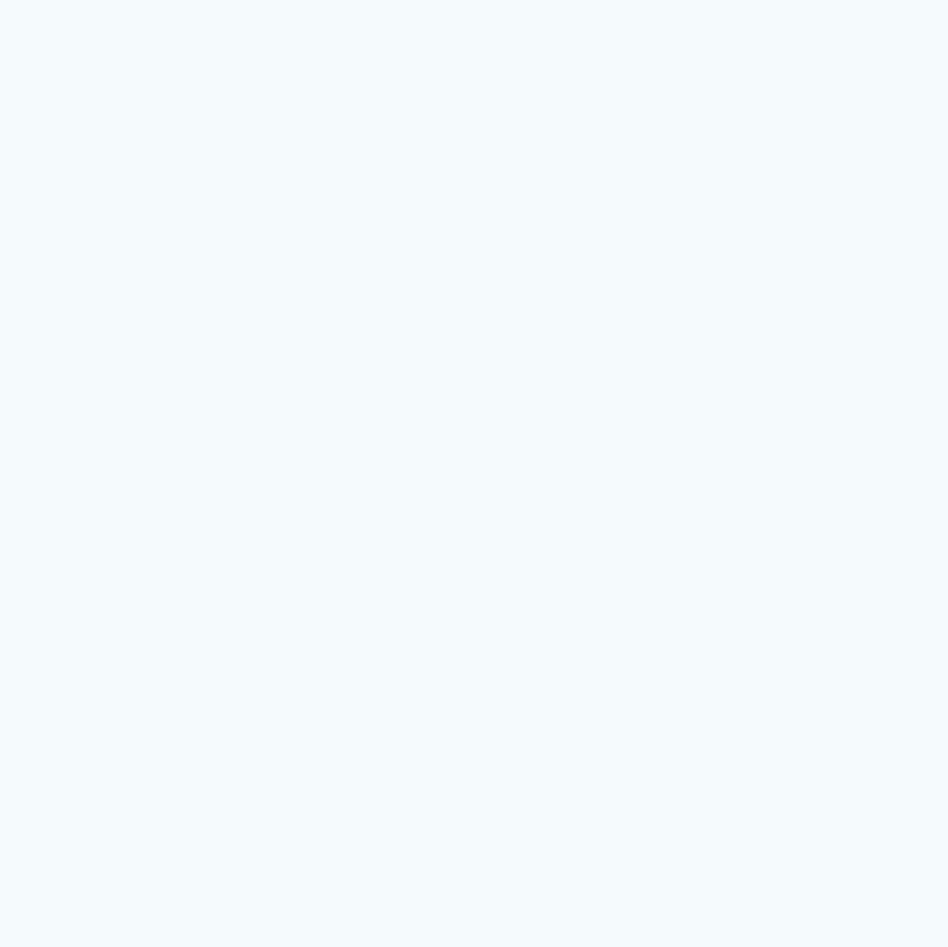
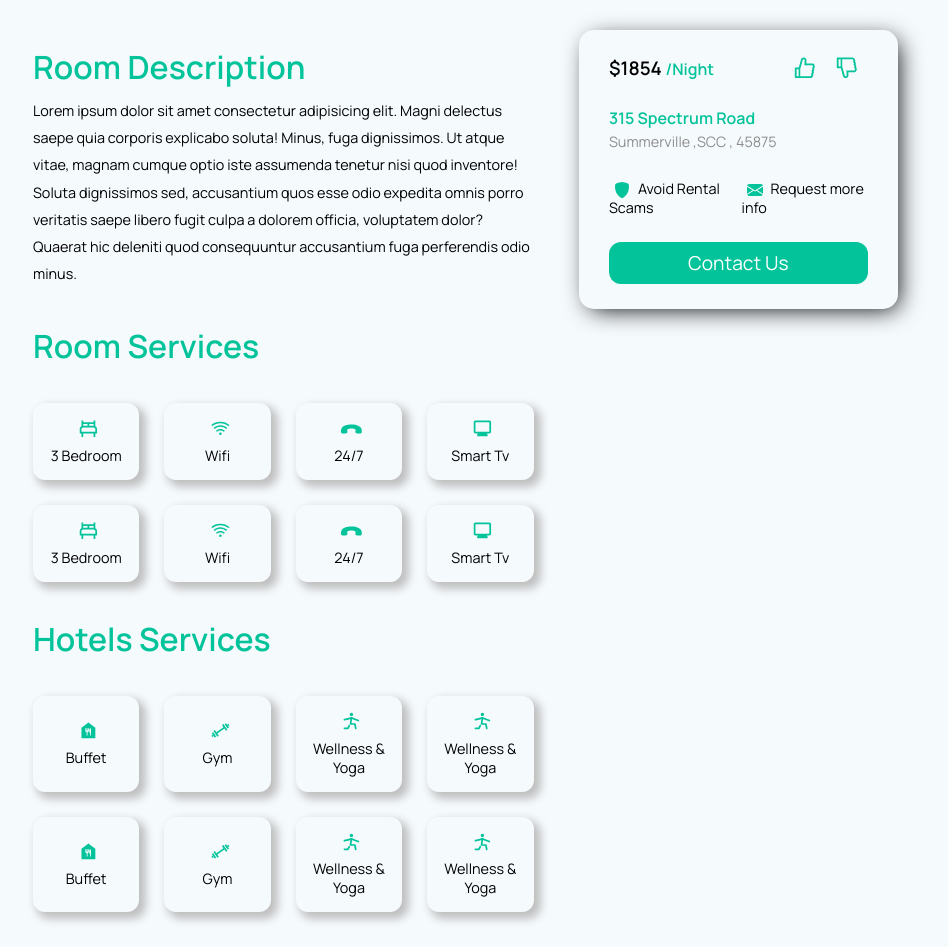
Before and after one commit to Aymsep/Travel_agency, a React (Create React App) app in the folder client_side/: page /details/1 in a window 1280 px wide. Shown: the part 680-1627 px from the top of the page, without its empty margins (152-1100 px from the left). Before the commit the page ends 800 px from the top, so only its background shows below. Built offline with nearby package versions, Linux system fonts and the light colour scheme.

Commit message:
details page is completed still need some touch , and link every product to the details

```diff
--- /dev/null
+++ b/client_side/src/components/Services/Services.jsx
@@ -0,0 +1,13 @@
+import React from 'react'
+import './Services.scss'
+
+const Services = ({icon,text}) => {
+  return (
+    <div className="services">
+        {icon}
+        <p>{text}</p>
+    </div>
+  )
+}
+
+export default Services
--- /dev/null
+++ b/client_side/src/components/Services/Services.scss
@@ -0,0 +1,21 @@
+.services{
+    text-align: center;
+    display: flex;
+    flex-direction: column;
+    justify-content: center;
+    align-items: center;
+    max-width: 110px;
+    border-radius: 12px;
+    padding: 15px;
+    -webkit-box-shadow: 5px 5px 23px 10px #BFBFBF;
+    box-shadow: 5px 5px 9px 2px #BFBFBF;
+    svg{
+        color: var(--primary-color);
+        font-size: 1.3rem;
+        margin-bottom: 7px;
+    }
+    p{
+        font-size: .9rem;
+        text-transform: capitalize;
+    }
+}
--- a/client_side/src/pages/Details/Details.jsx
+++ b/client_side/src/pages/Details/Details.jsx
@@ -1,12 +1,96 @@
 import React from 'react'
 import "./Details.scss"
+import Gallery from '../../components/Gallery_image/Gallery_im'
+import {Link} from 'react-router-dom'
+import {AiFillLike,AiFillDislike,AiOutlineLike,AiOutlineDislike} from 'react-icons/ai'
+import {BsFillShieldFill,BsFillEnvelopeFill} from 'react-icons/bs'
+import Button from '../../components/Button/Button'
+import Services from '../../components/Services/Services'
+import {BiBed} from 'react-icons/bi'
+import {AiOutlineWifi} from 'react-icons/ai'
+import {ImPhoneHangUp} from 'react-icons/im'
+import {MdOutlineMonitor,MdFoodBank} from 'react-icons/md'
+import {CgGym} from 'react-icons/cg'
+import {TbYoga} from 'react-icons/tb'
+
 
 
 const Details = () => {
+  const url = 'http://localhost:3005/uploads/image-1679538717418.jpg'
   return (
     <div className="app__details">
+      <Link to="/discover" >Return Back</Link>
+      <h1>315 Spectrum Road</h1>
+      <p>Summerville, SCC, 24956</p>
 
+      <div className="app__details-images">
+          <Gallery width={650} height={420} image={url} />
+          <div className="app__details-images-sec">
+              <Gallery width={400} height={180} image={url} />
+              <Gallery width={400} height={220} image={url} />
+          </div>
+      </div>
+
+      <div className="app__details-info">
+        <div className="app__details-info-left">
+            <h1>Room Description</h1>
+            <p>Lorem ipsum dolor sit amet consectetur adipisicing elit. Magni delectus saepe quia corporis explicabo soluta! Minus, fuga dignissimos. Ut atque vitae, magnam cumque optio iste assumenda tenetur nisi quod inventore!
+            Soluta dignissimos sed, accusantium quos esse odio expedita omnis porro veritatis saepe libero fugit culpa a dolorem officia, voluptatem dolor? Quaerat hic deleniti quod consequuntur accusantium fuga perferendis odio minus.</p>
+        </div>
+
+        <div className="app__details-info-right">
+          <div className="app__details-info-right-col1">
+            <h3>$1854 <span className="p-text">/Night</span></h3>
+            <div className="icons">
+              <AiOutlineLike/>
+              <AiOutlineDislike/>
+            </div>
+          </div>
+
+          <div className="app__details-info-right-col2">
+            <h4>315 Spectrum Road</h4>
+            <p className="p-text">Summerville ,SCC , 45875</p>
+          </div>
+
+          <div className="app__details-info-right-col3">
+            <span><BsFillShieldFill/>Avoid Rental Scams</span>
+            <span><BsFillEnvelopeFill/>Request more info</span>
+          </div>
+          <div className="app__details-info-right-col4">
+            <button>Contact us</button>
+          </div>
+        </div>
+      </div>
+
+      <div className="Header">
+            <h1>Room Services</h1>
+      </div>
+      <div className="app__details-services">
+        <Services text='3 bedroom' icon={<BiBed/>} />
+        <Services text='Wifi' icon={<AiOutlineWifi/>} />
+        <Services text='24/7 ' icon={<ImPhoneHangUp/>} />
+        <Services text='smart tv ' icon={<MdOutlineMonitor/>} />
+        <Services text='3 bedroom' icon={<BiBed/>} />
+        <Services text='Wifi' icon={<AiOutlineWifi/>} />
+        <Services text='24/7 ' icon={<ImPhoneHangUp/>} />
+        <Services text='smart tv ' icon={<MdOutlineMonitor/>} />
     </div>
+          <div className="Header">
+            <h1>Hotels Services</h1>
+          </div>
+
+        <div className="app__details-hotels">
+          <Services text='buffet' icon={<MdFoodBank/>} />
+          <Services text='gym' icon={<CgGym/>} />
+          <Services text='wellness & yoga' icon={<TbYoga/>} />
+          <Services text='wellness & yoga' icon={<TbYoga/>} />
+          <Services text='buffet' icon={<MdFoodBank/>} />
+          <Services text='gym' icon={<CgGym/>} />
+          <Services text='wellness & yoga' icon={<TbYoga/>} />
+          <Services text='wellness & yoga' icon={<TbYoga/>} />
+        </div>
+
+      </div>
   )
 }
 
--- a/client_side/src/pages/Details/Details.scss
+++ b/client_side/src/pages/Details/Details.scss
@@ -0,0 +1,97 @@
+svg{
+    vertical-align: middle;
+}
+.app__details{
+    margin: 35px 185px;
+    h1{
+        margin: 15px 0 8px;
+        color: var(--primary-color);
+    }
+    p{
+        font-size: .9rem;
+    }
+    &-images{
+        display: grid;
+        grid-template-columns: 60% 35% ;
+    }
+    &-info{
+        margin-top: 35px;
+        display: grid;
+        grid-template-columns: 55% 35%;
+        gap: 5%;
+        &-left{
+            p{
+                line-height: 1.7rem;
+            }
+        }
+        &-right{
+            // border: 1px solid red;
+            -webkit-box-shadow: 5px 5px 28px -5px #000000;
+            box-shadow: 5px 5px 24px -5px #000000;
+            border-radius: 15px;
+            padding: 25px 30px;
+            &-col1{
+                display: flex;
+                justify-content: space-between;
+                align-items: center;
+                h3{
+                    span{
+                        font-size: 1rem;
+                        color: var(--primary-color);
+                    }
+                }
+                .icons{
+                    svg{
+                        cursor: pointer;
+                        margin: 0 8px;
+                        font-size:1.6rem;
+                        color: var(--primary-color);
+
+                    }
+                }
+            }
+            &-col2{
+                line-height: 1.5rem;
+                margin: 25px 0;
+                h4{
+                    color: var(--primary-color);
+                }
+            }
+            &-col3{
+                margin: 15px 0 25px;
+                display: flex;
+                align-items: center;
+                justify-content: space-between;
+                span{
+                    font-size:.9rem;
+                    svg{
+                        font-size: 1rem;
+                        margin-right:8px;
+                        color: var(--primary-color);
+                    }
+                }
+            }
+            &-col4{
+                button{
+                    width: 100%;
+                    cursor: pointer;
+                }
+            }
+        }
+    }
+    &-services{
+        margin: 35px 0;
+        width: 55%;
+        display: grid;
+        grid-template-columns: repeat(4,1fr);
+        gap: 25px;
+
+    }
+    &-hotels{
+        width: 55%;
+        margin: 35px 0;
+        display: grid;
+        grid-template-columns: repeat(4,1fr);
+        gap: 25px;
+    }
+}
```
Also changed, not shown: 1 other file (tests, documents, lock files or other folders).
